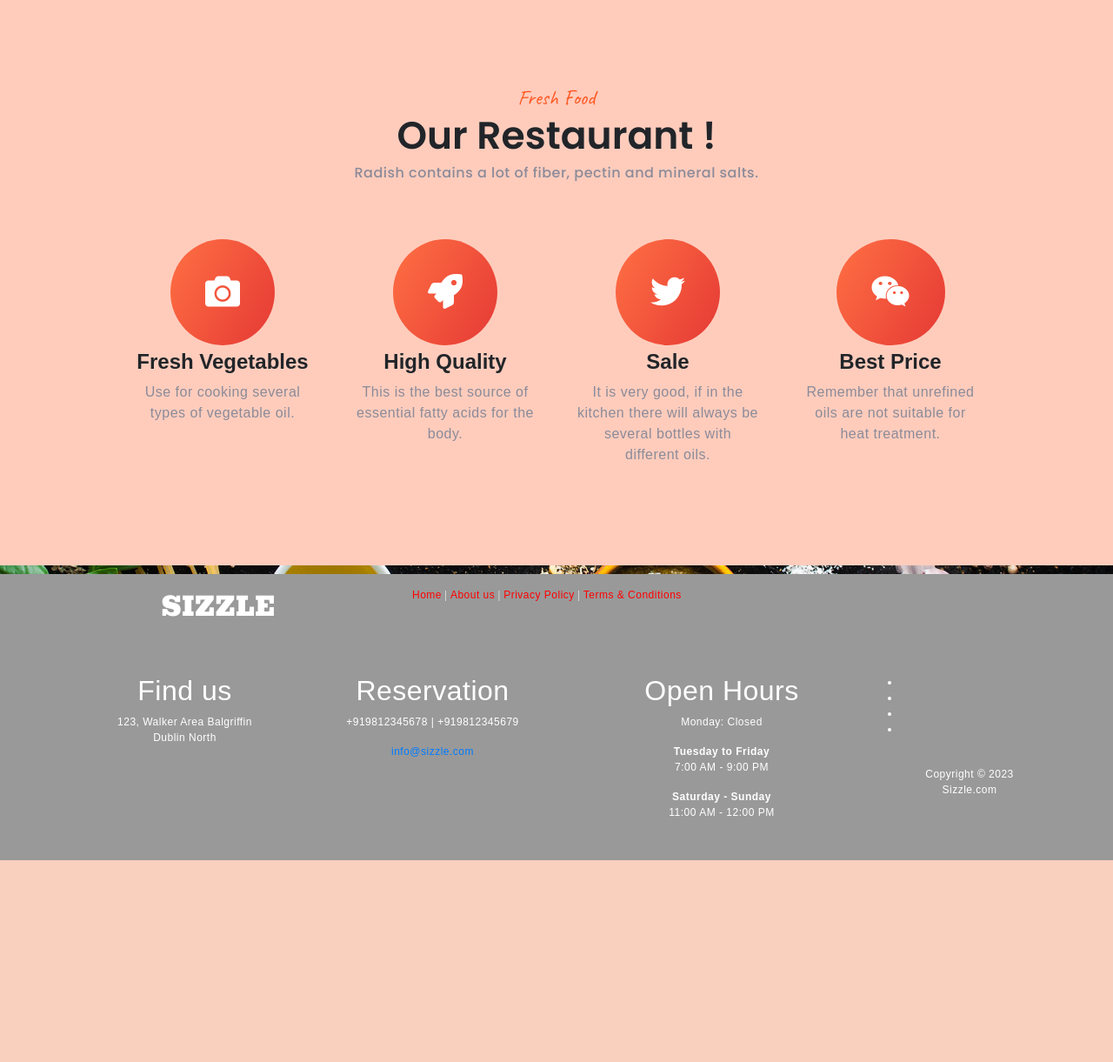
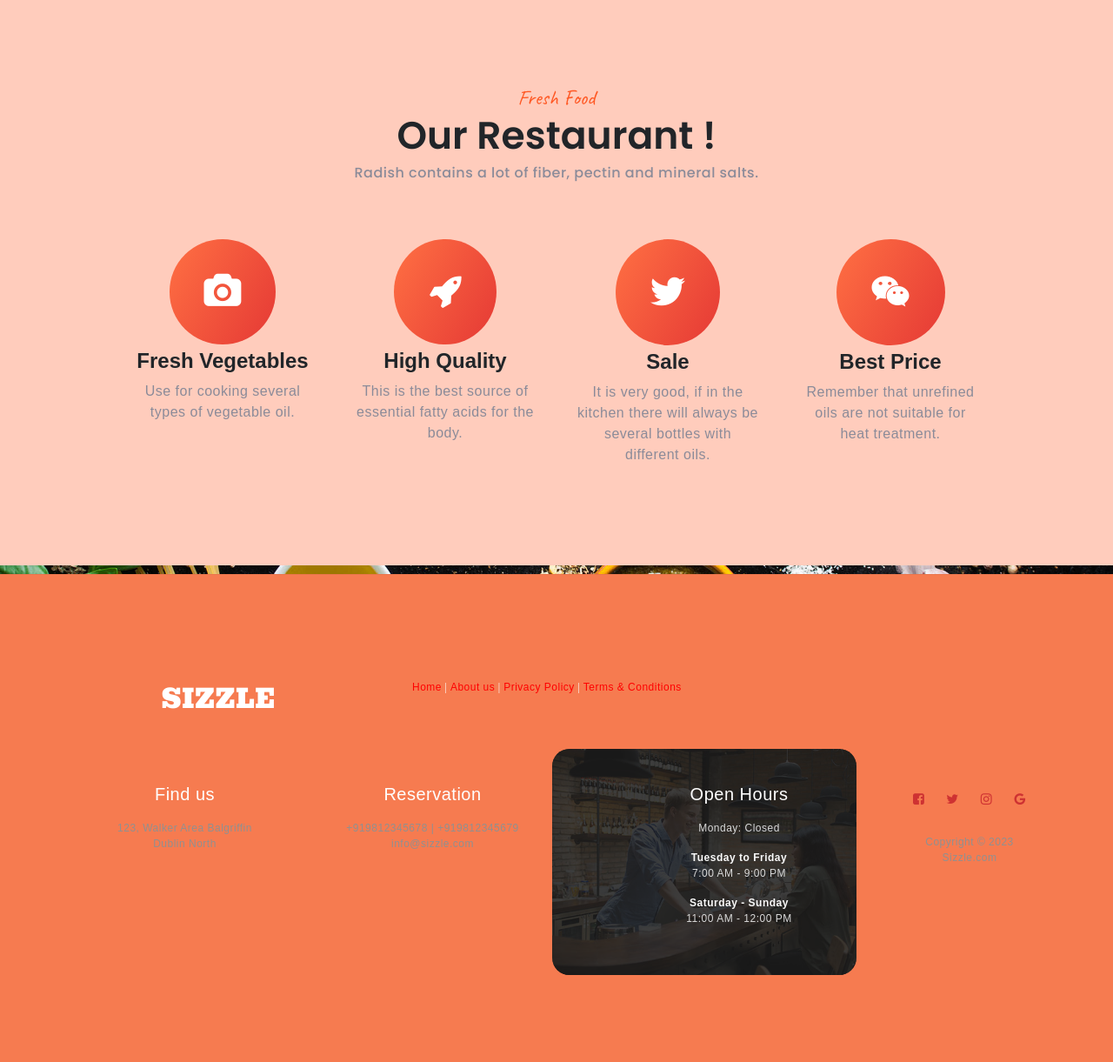
Before and after one commit to 20014606/FoodPlaza, a Django app: page / in a window 1280 px wide. Shown: the part 851-2072 px from the top of the page at 87% size. Before the commit the page ends 1840 px from the top, so only its background shows below. Run offline with Django 3.2, Linux system fonts and the light colour scheme; some libraries are stand-ins or nearby versions.

Commit message:
added new code in html and css

```diff
--- a/FoodProject/Foodapp/static/css/master.css
+++ b/FoodProject/Foodapp/static/css/master.css
@@ -198,3 +198,112 @@ footer {
       text-align: left;
     }
 }
+
+/*---------------------------------------
+     FOOTER
+  -----------------------------------------*/
+
+  footer {
+    border-top: 1px solid rgba(0,0,0,0.05);
+    padding: 120px 0;
+    padding-bottom: 80px;
+  }
+
+  footer .section-title {
+    padding-bottom: 10px;
+  }
+
+  footer h2 {
+    font-size: 20px;
+  }
+
+  footer a,
+  footer p {
+    color: #909090;
+  }
+
+  footer strong {
+    color: #d9d9d9;
+  }
+
+  footer address p {
+    margin-bottom: 0;
+  }
+
+  .footer-info,
+  footer .social-icon {
+    margin-top: 20px;
+  }
+
+  .footer-open-hour {
+    background: #ce3232;
+    background: url('../images/footer-open-hour-bg.jpg') center center no-repeat;
+    background-size: cover;
+    border-radius: 20px;
+    margin-top: 0;
+    padding: 40px 0 40px 80px;
+    overflow: hidden;
+    position: relative;
+    z-index: 22;
+    right: 20px;
+    bottom: 20px;
+  }
+
+  .footer-open-hour::after {
+    background: rgba(29,29,29,0.85);
+    content: "";
+    position: absolute;
+    top: 0;
+    right: 0;
+    bottom: 0;
+    left: 0;
+    width: 100%;
+    height: 100%;
+    z-index: -2222;
+  }
+
+  .footer-open-hour h2 {
+    color: #ffffff;
+  }
+
+  .footer-open-hour p {
+    color: #d9d9d9;
+  }
+
+  .footer-open-hour strong {
+    color: #f9f9f9;
+  }
+
+/*---------------------------------------
+     SOCIAL ICON
+  -----------------------------------------*/
+
+  .social-icon {
+    position: relative;
+    padding: 0;
+    margin: 0;
+  }
+
+  .social-icon li {
+    display: inline-block;
+    list-style: none;
+    margin-bottom: 5px;
+  }
+
+  .social-icon li a {
+    border-radius: 100px;
+    color: #ce3232;
+    font-size: 15px;
+    width: 35px;
+    height: 35px;
+    line-height: 35px;
+    text-decoration: none;
+    text-align: center;
+    transition: all 0.4s ease-in-out;
+    position: relative;
+  }
+
+  .social-icon li a:hover {
+    background: #ce3232;
+    color: #ffffff;
+  }
--- a/FoodProject/Templates/Foodapp/index.html
+++ b/FoodProject/Templates/Foodapp/index.html
@@ -11,7 +11,8 @@
     <link href="https://fonts.googleapis.com/css?family=Caveat:400,700&subset=cyrillic" rel="stylesheet">
     <link rel="stylesheet" href="https://use.fontawesome.com/releases/v5.7.2/css/all.css" integrity="sha384-fnmOCqbTlWIlj8LyTjo7mOUStjsKC4pOpQbqyi7RrhN7udi9RwhKkMHpvLbHG9Sr" crossorigin="anonymous">
     <link rel="stylesheet" href="https://use.fontawesome.com/releases/v5.3.1/css/all.css">
-<link rel="stylesheet" href="https://stackpath.bootstrapcdn.com/bootstrap/4.4.1/css/bootstrap.min.css" integrity="sha384-Vkoo8x4CGsO3+Hhxv8T/Q5PaXtkKtu6ug5TOeNV6gBiFeWPGFN9MuhOf23Q9Ifjh" crossorigin="anonymous">
+    <link rel="stylesheet" href="https://stackpath.bootstrapcdn.com/bootstrap/4.4.1/css/bootstrap.min.css" integrity="sha384-Vkoo8x4CGsO3+Hhxv8T/Q5PaXtkKtu6ug5TOeNV6gBiFeWPGFN9MuhOf23Q9Ifjh" crossorigin="anonymous"><link rel="stylesheet" href="https://use.fontawesome.com/releases/v5.3.1/css/all.css">
+    <link rel="stylesheet" href="{% static 'css/font-awesome.min.css' %}">
 
 <script src="https://code.jquery.com/jquery-3.4.1.slim.min.js" integrity="sha384-J6qa4849blE2+poT4WnyKhv5vZF5SrPo0iEjwBvKU7imGFAV0wwj1yYfoRSJoZ+n" crossorigin="anonymous"></script>
     <script src="https://cdn.jsdelivr.net/npm/popper.js@1.16.0/dist/umd/popper.min.js" integrity="sha384-Q6E9RHvbIyZFJoft+2mJbHaEWldlvI9IOYy5n3zV9zzTtmI3UksdQRVvoxMfooAo" crossorigin="anonymous"></script>
@@ -118,7 +119,7 @@
     </div>
     </main>
     <!-- FOOTER -->
-    <footer id="footer" data-stellar-background-ratio="0.5" style="background-color:#999999">
+    <footer id="footer" data-stellar-background-ratio="0.5" style="background-color:#F67B50">
         <div class="container">
             <div class="foot-con">
                 <div class="fo-cont-1">
```
Also changed, not shown: FoodProject/Foodapp/static/images/footer-open-hour-bg.jpg (added), FoodProject/db.sqlite3.
